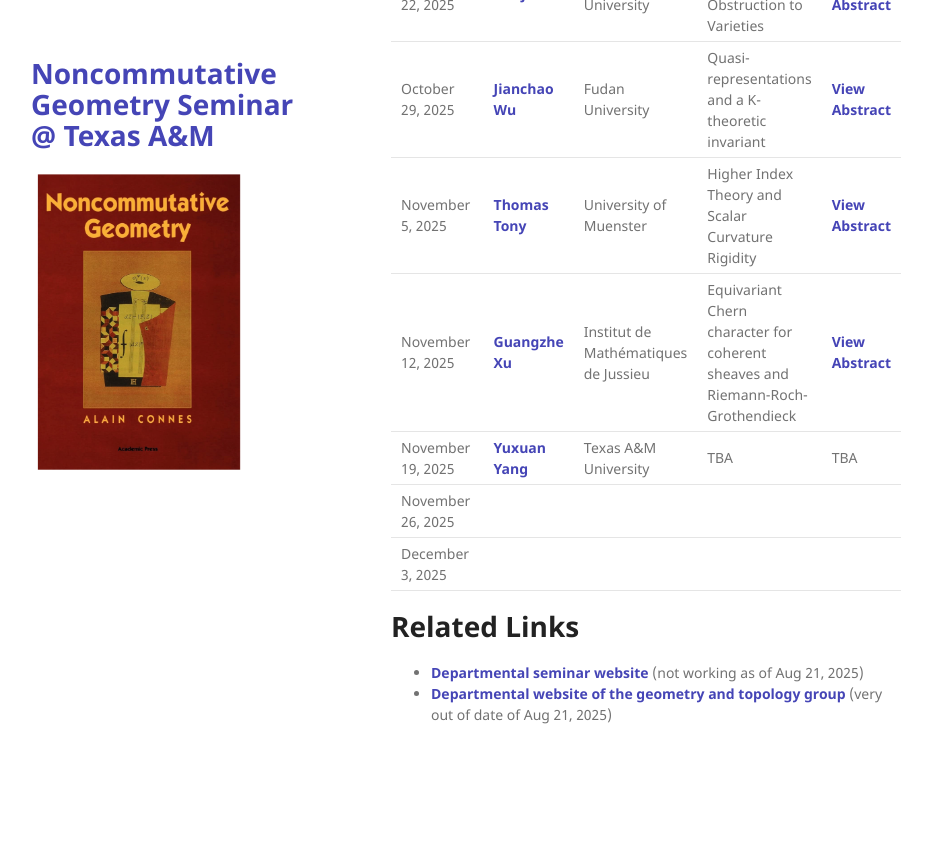
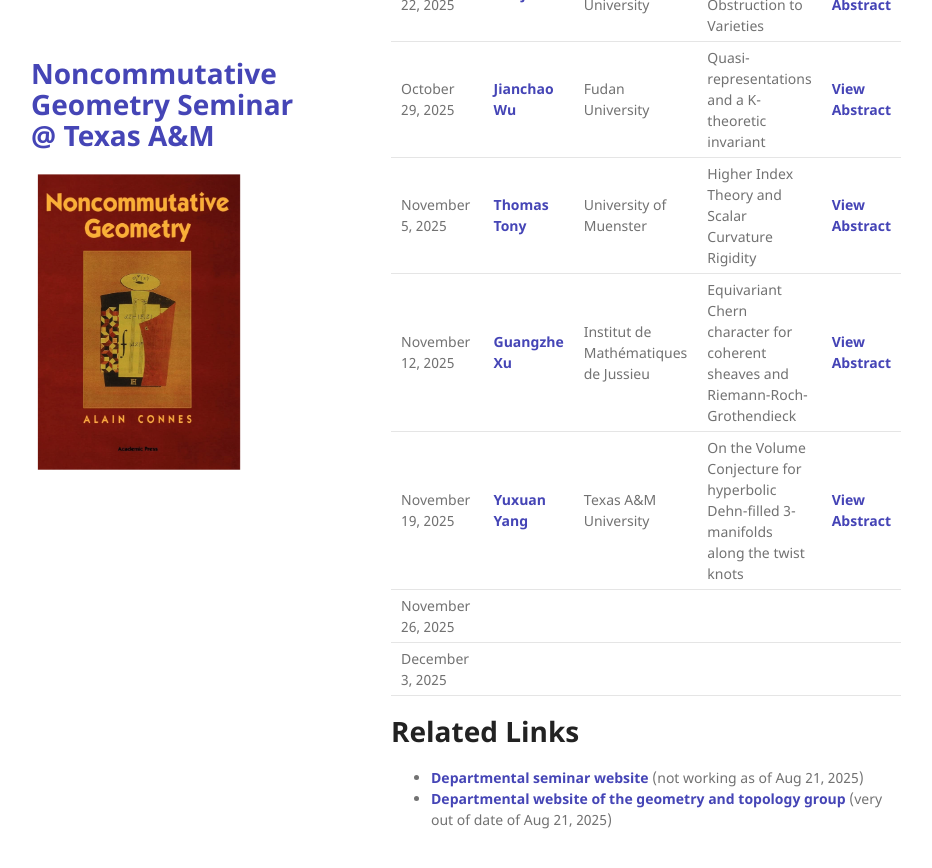
Before and after one commit to tamu-seminar/noncommutative-geometry, a Jekyll site: the page built from index.md, in a window 1280 px wide and 900 px high, scrolled down 1099 px. Shown: the top 868 px of the window, without its empty margins (179-1111 px from the left). Built offline with Jekyll 4.4.1, drawn with Linux system fonts in a browser that asks for light colours; before the commit the page ends 1894 px from its top, so only the background shows below that.

Commit message:
Update Yuxuan Yang's title and abstract

```diff
--- a/index.md
+++ b/index.md
@@ -35,7 +35,7 @@
 | October 29, 2025  |   [Jianchao Wu](https://scholar.google.com/citations?user=WAeYdGwAAAAJ&hl=en)   |  Fudan University |  Quasi-representations and a K-theoretic invariant    |    <span class="abstract-link" onclick="showAbstract('Jianchao-Wu')">View Abstract</span>  |
 | November 5, 2025  | [Thomas Tony](https://ttony.eu)     | University of Muenster  | Higher Index Theory and Scalar Curvature Rigidity      |  <span class="abstract-link" onclick="showAbstract('Thomas-Tony')">View Abstract</span>     |
 | November 12, 2025 |   [Guangzhe Xu](https://webusers.imj-prg.fr/~guangzhe.xu/)   |  Institut de Mathématiques de Jussieu |    Equivariant Chern character for coherent sheaves and Riemann-Roch-Grothendieck   |   <span class="abstract-link" onclick="showAbstract('Guangzhe-Xu')">View Abstract</span>     |
-| November 19, 2025 |  [Yuxuan Yang](https://sites.google.com/view/yang-yuxuan/about-me?authuser=0)   |  Texas A&M University |   TBA    |    TBA   |
+| November 19, 2025 |  [Yuxuan Yang](https://sites.google.com/view/yang-yuxuan/about-me?authuser=0)   |  Texas A&M University |   On the Volume Conjecture for hyperbolic Dehn-filled 3-manifolds along the twist knots    |    <span class="abstract-link" onclick="showAbstract('Yuxuan-Yang')">View Abstract</span>  |
 | November 26, 2025 |      |   |       |       |
 | December 3, 2025  |      |   |       |       |
 
@@ -58,6 +58,10 @@
 
 
 <!-- Abstract content -->
+
+<div id="Yuxuan-Yang" style="display:none;">
+For a twist knot K_p', let M be the closed 3-manifold obtained by doing (p, q) Dehn-filling along K_p'. In this article, we prove that Chen-Yang's volume conjecture holds for sufficiently large |p| + |q| and |p'| for M. In the proof, we construct a new ideal triangulation of the Whitehead link complement which is different from Thurston's triangulation. Our triangulation has led to some new discoveries regarding symmetry, including insights into "sister manifolds" as introduced by Hodgson, Meyerhoff, and Weeks. This work is a collaboration with Huabin Ge, Chuwen Wang, and Yunpeng Meng.
+</div>
 
 <div id="Guangzhe-Xu" style="display:none;">
 We develop a theory of equivariant Chern characters in Bott-Chern cohomology for coherent sheaves on compact complex manifolds with finite group actions. Furthermore, we establish the corresponding equivariant Riemann-Roch-Grothendieck theorem. This is the equivariant extension of Bismut-Shen-Wei’s results.
```
